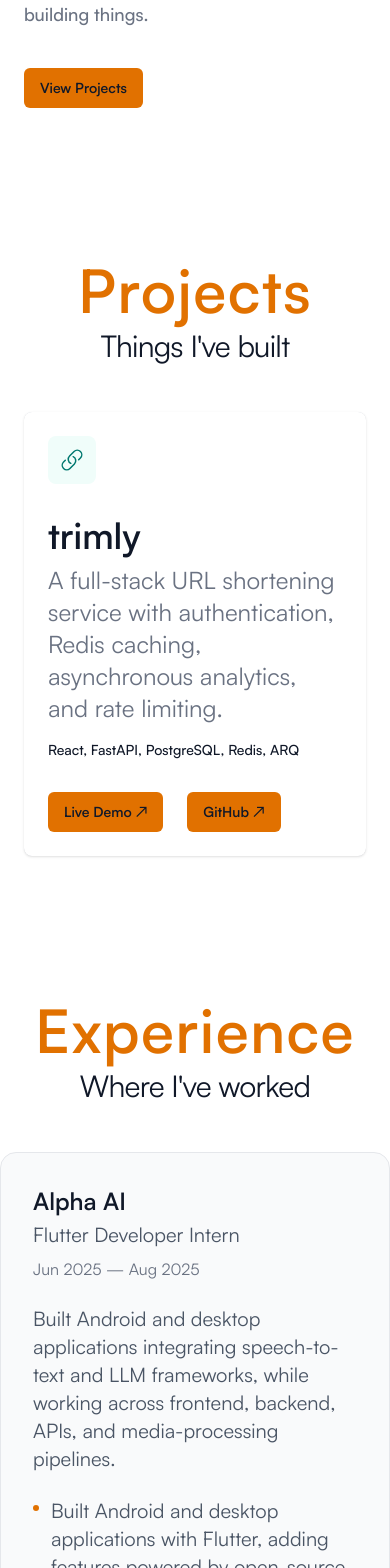
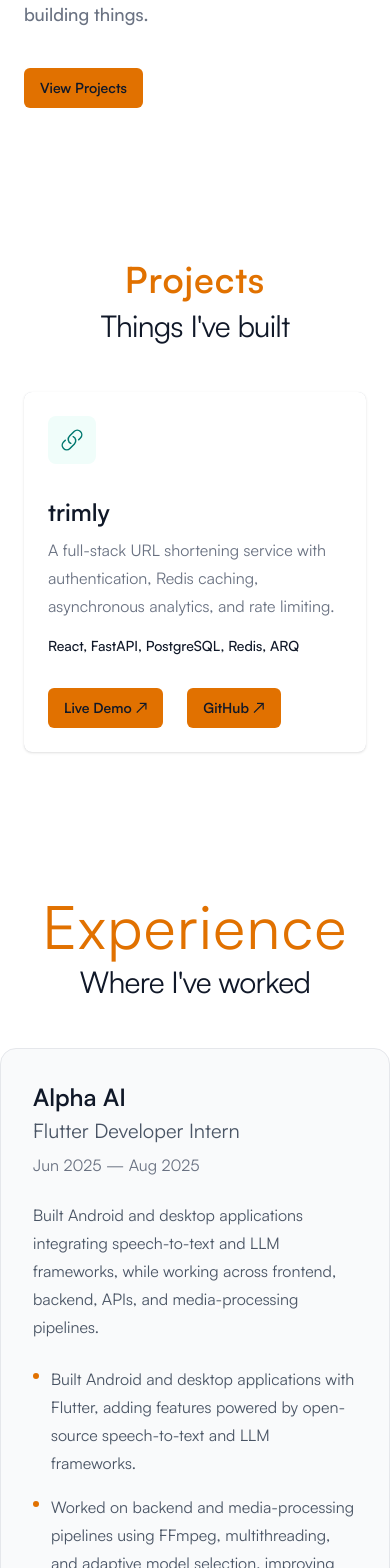
Before and after one commit to mayuripaliwal/portfolio, a React (Vite) app in the folder frontend/: page / in a window 390 px wide. Shown: the part 432-2000 px from the top of the page. Built offline with nearby package versions, Linux system fonts and the light colour scheme.

Commit message:
style:adjust text sizes for mobile view

```diff
--- a/frontend/src/Experience.jsx
+++ b/frontend/src/Experience.jsx
@@ -5,7 +5,7 @@ export default function Experience() {
         <div className="mt-12">
 
         <div className="mx-auto max-w-2xl text-center">
-          <p className="text-6xl font-semibold tracking-wide text-amber-600 dark:text-amber-400">
+          <p className="text-6xl sm:text-5xl lg:text-6xlfont-semibold tracking-wide text-amber-600 dark:text-amber-400">
               Experience
           </p>
 
@@ -36,14 +36,14 @@ export default function Experience() {
             </div>
 
             {/* Description */}
-            <p className="mt-6 text-xl leading-7 text-gray-600 dark:text-gray-300">
+            <p className="mt-6 text-base leading-7 text-gray-600 sm:text-xl dark:text-gray-300">
               Built Android and desktop applications integrating speech-to-text
               and LLM frameworks, while working across frontend, backend, APIs,
               and media-processing pipelines.
             </p>
 
             {/* Highlights */}
-            <ul className="mt-6 space-y-4 text-xl leading-7 text-gray-600 dark:text-gray-300">
+            <ul className="mt-6 space-y-4 text-base leading-7 text-gray-600 sm:text-xl dark:text-gray-300">
               <li className="flex gap-x-3">
                 <span className="mt-2 h-1.5 w-1.5 shrink-0 rounded-full bg-amber-600 dark:bg-amber-400" />
                 <span>
--- a/frontend/src/Projects.jsx
+++ b/frontend/src/Projects.jsx
@@ -32,7 +32,7 @@ export default function Projects() {
 
           {/* Section heading */}
           <div className="mx-auto max-w-2xl text-center">
-            <p className="text-6xl font-semibold tracking-wide text-amber-600 dark:text-amber-400">
+            <p className="text-4xl font-semibold tracking-wide text-amber-600 sm:text-5xl lg:text-6xl dark:text-amber-400">
               Projects
             </p>
 
@@ -61,11 +61,11 @@ export default function Projects() {
             </span>
           </div>
           <div className="mt-8">
-            <h3 className="text-4xl font-semibold text-gray-900 dark:text-white">
+            <h3 className="text-2xl font-semibold text-gray-900 sm:text-3xl dark:text-white">
                 {/* Extend touch target to entire panel */}
                 {action.title}
             </h3>
-            <p className="mt-2 text-2xl text-gray-500 dark:text-gray-400">
+            <p className="mt-2 text-base leading-7 text-gray-500 sm:text-2xl dark:text-gray-400">
               {action.description}
             </p>
             <p className="mt-4 text-sm font-medium text-gray-900 dark:text-gray-200">
--- a/frontend/src/Skills.jsx
+++ b/frontend/src/Skills.jsx
@@ -32,7 +32,7 @@ export default function Skills() {
 
         {/* Section heading */}
         <div className="mx-auto max-w-2xl lg:mx-0">
-          <p className="text-6xl font-semibold tracking-wide text-amber-600 dark:text-amber-400">
+          <p className="text-4xl font-semibold tracking-wide text-amber-600 sm:text-5xl lg:text-6xl dark:text-amber-400">
             Skills
           </p>
 
```
